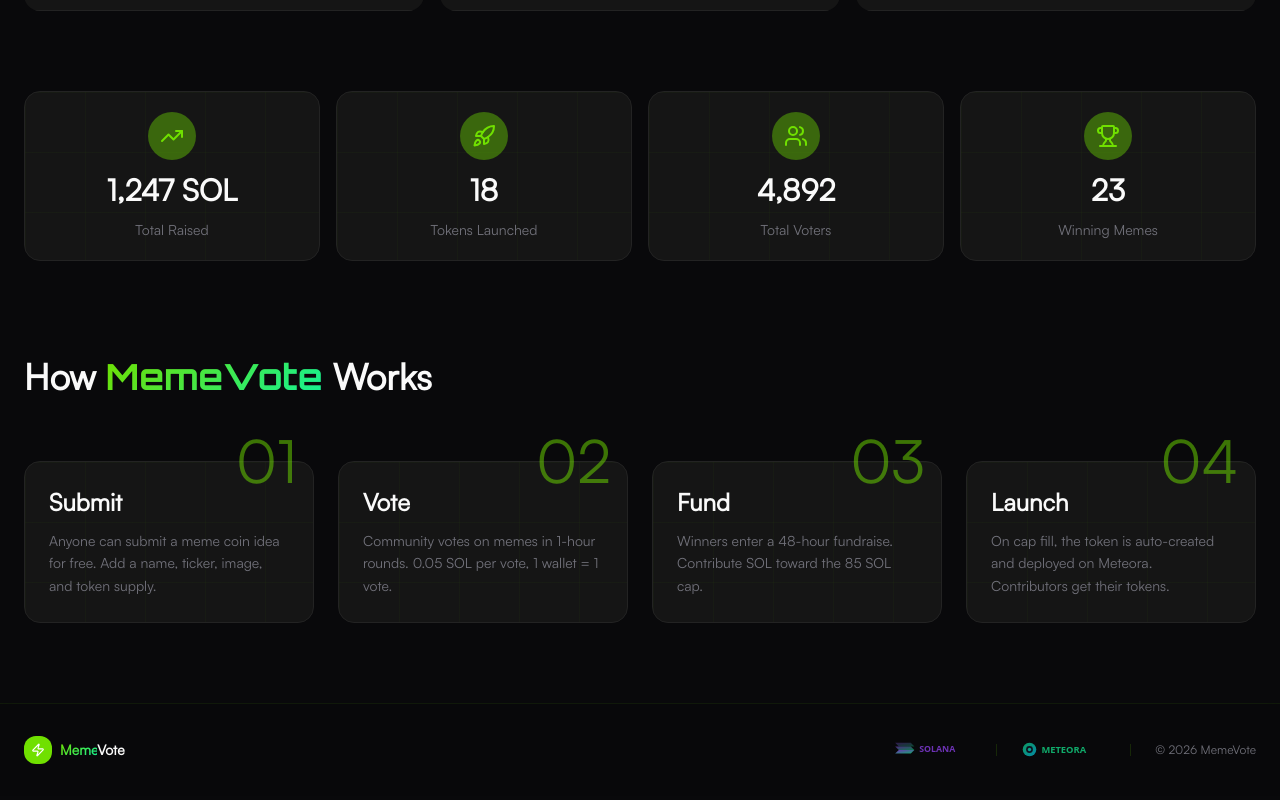
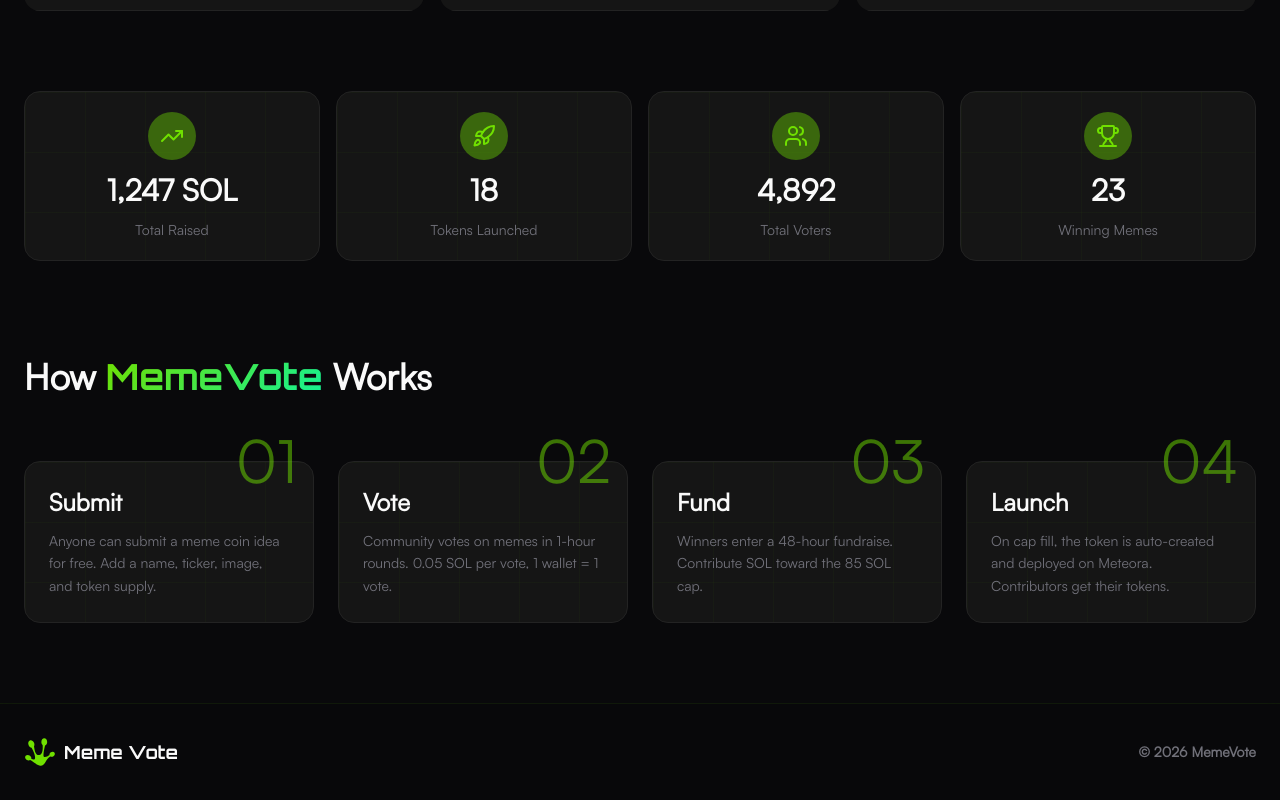
Before and after one commit to 2B-AI/vestor, a Next.js app: page / in a window 1280 px wide. Shown: the part 1295-2095 px from the top of the page. Built offline with nearby package versions, Linux system fonts and the light colour scheme.

Commit message:
Complete Home

```diff
--- a/src/app/globals.css
+++ b/src/app/globals.css
@@ -164,7 +164,7 @@
   animation: shimmer 2s linear infinite;
 }
 
-.glass {
+.header {
   background: #09090b;
   backdrop-filter: blur(16px);
 }
--- a/src/components/footer.tsx
+++ b/src/components/footer.tsx
@@ -1,7 +1,6 @@
 "use client";
 
 import Image from "next/image";
-import { Zap } from "lucide-react";
 
 export function Footer() {
   return (
@@ -9,35 +8,10 @@ export function Footer() {
       <div className="mx-auto max-w-7xl px-4 py-8 sm:px-6">
         <div className="flex flex-col items-center gap-6 sm:flex-row sm:justify-between">
           <div className="flex items-center gap-2">
-            <div className="from-primary to-neon flex h-7 w-7 items-center justify-center rounded-lg bg-linear-to-br">
-              <Zap className="h-3.5 w-3.5 text-white" />
-            </div>
-            <span className="text-sm font-bold">
-              <span className="text-gradient">Meme</span>
-              <span className="text-foreground">Vote</span>
-            </span>
+            <Image src="/logo.svg" alt="Logo" width={32} height={32} />
+            <span className="font-orbitron text-lg font-bold">Meme Vote</span>
           </div>
-          <div className="text-muted-foreground flex items-center gap-6 text-xs">
-            <span className="flex items-center gap-2">
-              <Image
-                src="/solana-logo.svg"
-                alt="Solana"
-                width={80}
-                height={16}
-                className="opacity-70 transition-opacity hover:opacity-100"
-              />
-            </span>
-            <span className="bg-border h-3 w-px" />
-            <span className="flex items-center gap-2">
-              <Image
-                src="/meteora-logo.svg"
-                alt="Meteora"
-                width={85}
-                height={16}
-                className="opacity-70 transition-opacity hover:opacity-100"
-              />
-            </span>
-            <span className="bg-border h-3 w-px" />
+          <div className="text-muted-foreground flex items-center gap-6 text-sm font-bold">
             <span>&copy; 2026 MemeVote</span>
           </div>
         </div>
--- a/src/components/header.tsx
+++ b/src/components/header.tsx
@@ -29,7 +29,7 @@ export function Header() {
   const [mobileOpen, setMobileOpen] = useState(false);
 
   return (
-    <header className="glass fixed top-0 right-0 left-0 z-50">
+    <header className="header fixed top-0 right-0 left-0 z-50">
       <div className="mx-auto flex h-16 max-w-7xl items-center justify-between px-4 sm:px-6">
         <div className="flex items-center gap-8">
           <Link href="/" className="group flex items-center gap-2">
@@ -109,7 +109,7 @@ export function Header() {
             initial={{ opacity: 0, height: 0 }}
             animate={{ opacity: 1, height: "auto" }}
             exit={{ opacity: 0, height: 0 }}
-            className="glass border-border/50 overflow-hidden border-t md:hidden"
+            className="header border-border/50 overflow-hidden border-t md:hidden"
           >
             <nav className="flex flex-col gap-1 p-4">
               {NAV_LINKS.map((link) => (
```
Also changed, not shown: public/meteora-logo.svg (deleted), public/solana-logo.svg (deleted).
